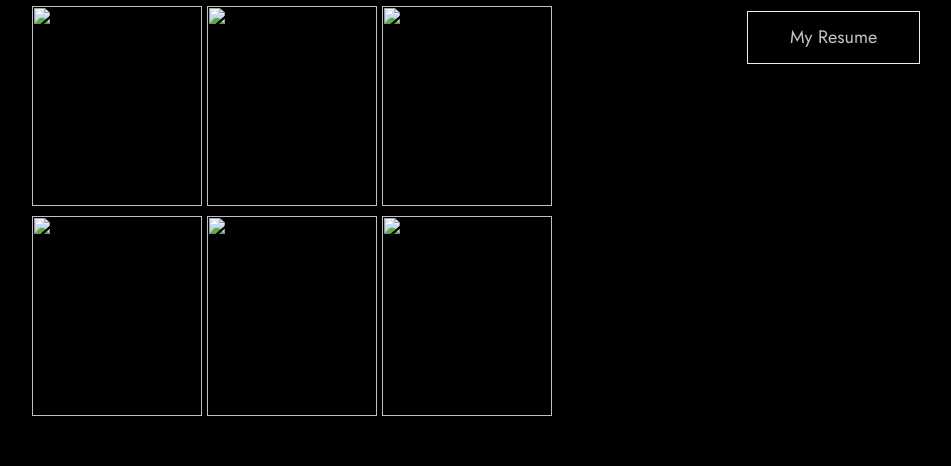
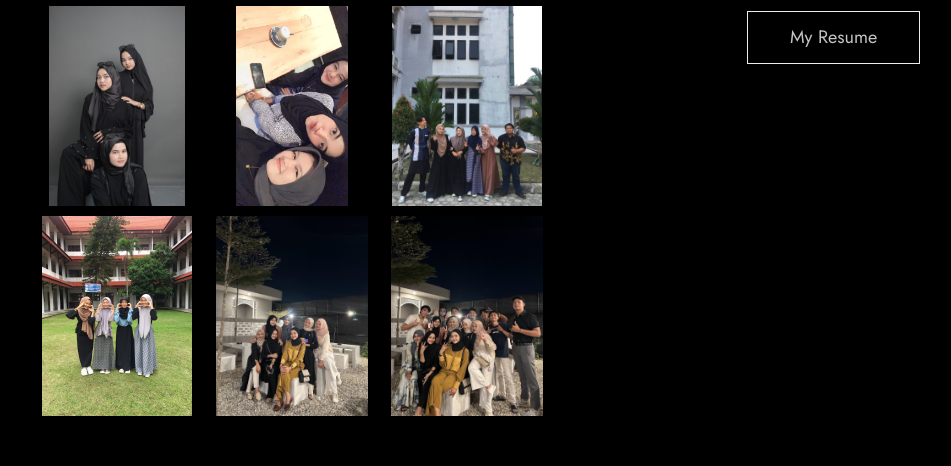
Before and after one commit to rahmanurfadillah/rahmanurfadillah.github.io, a plain HTML site: page index.html in a window 1280 px wide. Shown: the part 3062-3528 px from the top of the page, without its empty margins (58-1009 px from the left). Drawn offline with Linux system fonts and the light colour scheme; a script that the page names is missing; files whose address does not match are found by name.

Commit message:
Update index.html

```diff
--- a/index.html
+++ b/index.html
@@ -128,12 +128,12 @@
             <img src="../images/" alt="" width="170" height="200">
             <img src="../images/18a0ec1d-d626-49ea-9609-9a8fba1e1aea.jpg" alt="" width="170" height="200">
             <img src="../images/f160ac02-8585-4e65-9ad5-595f6493e949.jpg" alt="" width="170" height="200">
-            <img src="../uts pweb/images/32fe6b7f-88a4-49dd-9129-b0314c041feb.jpg" alt="" width="170" height="200">
-            <img src="../uts pweb/images/711fbd60-5eb5-4e7c-9a8c-4454c504b2e7.jpg" alt="" width="170" height="200">
-            <img src="../uts pweb/images/006ddcfa-2474-4067-bf5d-ebdefd2b6a04.jpg" alt="" width="170" height="200">
-            <img src="../uts pweb/images/6f79a1b9-cc88-4804-aea9-204c295819dd.jpg" alt="" width="170" height="200">
-            <img src="../uts pweb/images/3753b6c9-3c64-4b56-9805-19454ae56d79.jpg" alt="" width="170" height="200">
-            <img src="../uts pweb/images/2410bf2d-5d4e-4781-bd75-53c055b9df77.jpg" alt="" width="170" height="200">
+            <img src="../images/32fe6b7f-88a4-49dd-9129-b0314c041feb.jpg" alt="" width="170" height="200">
+            <img src="../images/711fbd60-5eb5-4e7c-9a8c-4454c504b2e7.jpg" alt="" width="170" height="200">
+            <img src="../images/006ddcfa-2474-4067-bf5d-ebdefd2b6a04.jpg" alt="" width="170" height="200">
+            <img src="../images/6f79a1b9-cc88-4804-aea9-204c295819dd.jpg" alt="" width="170" height="200">
+            <img src="../images/3753b6c9-3c64-4b56-9805-19454ae56d79.jpg" alt="" width="170" height="200">
+            <img src="../images/2410bf2d-5d4e-4781-bd75-53c055b9df77.jpg" alt="" width="170" height="200">
           </div>
         </div>
       </div>
```
